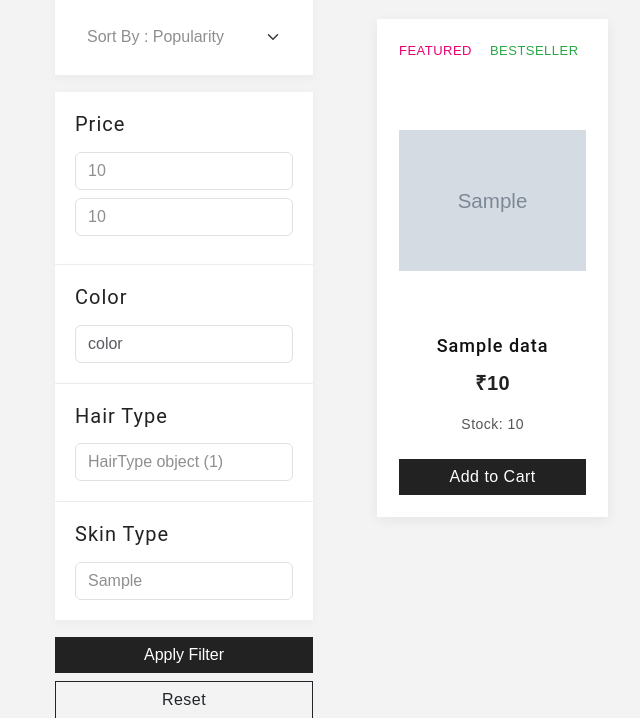
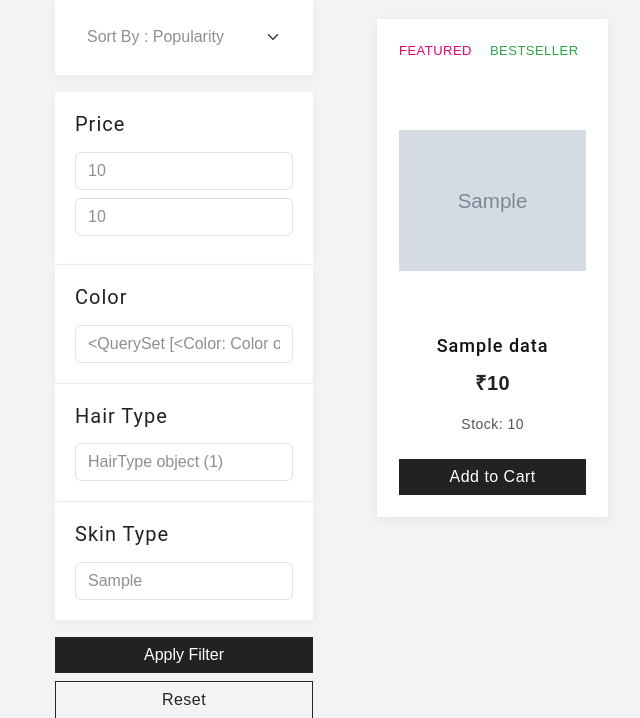
Before and after one commit to moniaparnesh/monica, a Django app: template sample/templates/product.html in a window 1280 px wide. Shown: the part 139-857 px from the top of the page, without its empty margins (33-673 px from the left). Run offline with Django 5.2, Linux system fonts and the light colour scheme; data comes from the database, SQL or seed files in the repository; tables that the repository leaves empty hold one stand-in row (values such as "Sample post"); the template is opened without the code that fills it: values that come from a table or form of the project are taken from there, most other values are stand-ins (such as "Sample title", 1, 10 or a date in 2020); grey boxes marked "Sample" are stand-in pictures; some web fonts are replaced.

Commit message:
Update product.html

```diff
--- a/sample/templates/product.html
+++ b/sample/templates/product.html
@@ -369,7 +369,8 @@
 
         <div class="filter-box">
           <h5>Color</h5>
-          <input type="text" name="color" class="form-control" placeholder="color" value="{{ request.GET.color }}">
+          <input type="text" name="color" class="form-control" placeholder=" " value="{{ colors }}">
+
         </div>
 
         <div class="filter-box">
@@ -388,7 +389,7 @@
       </form>
     </div>
 
-    <!-- PRODUCT CARDS -->
+
     <div class="col-md-9">
       <div class="row row-cols-1 row-cols-md-3 g-4">
 
```
